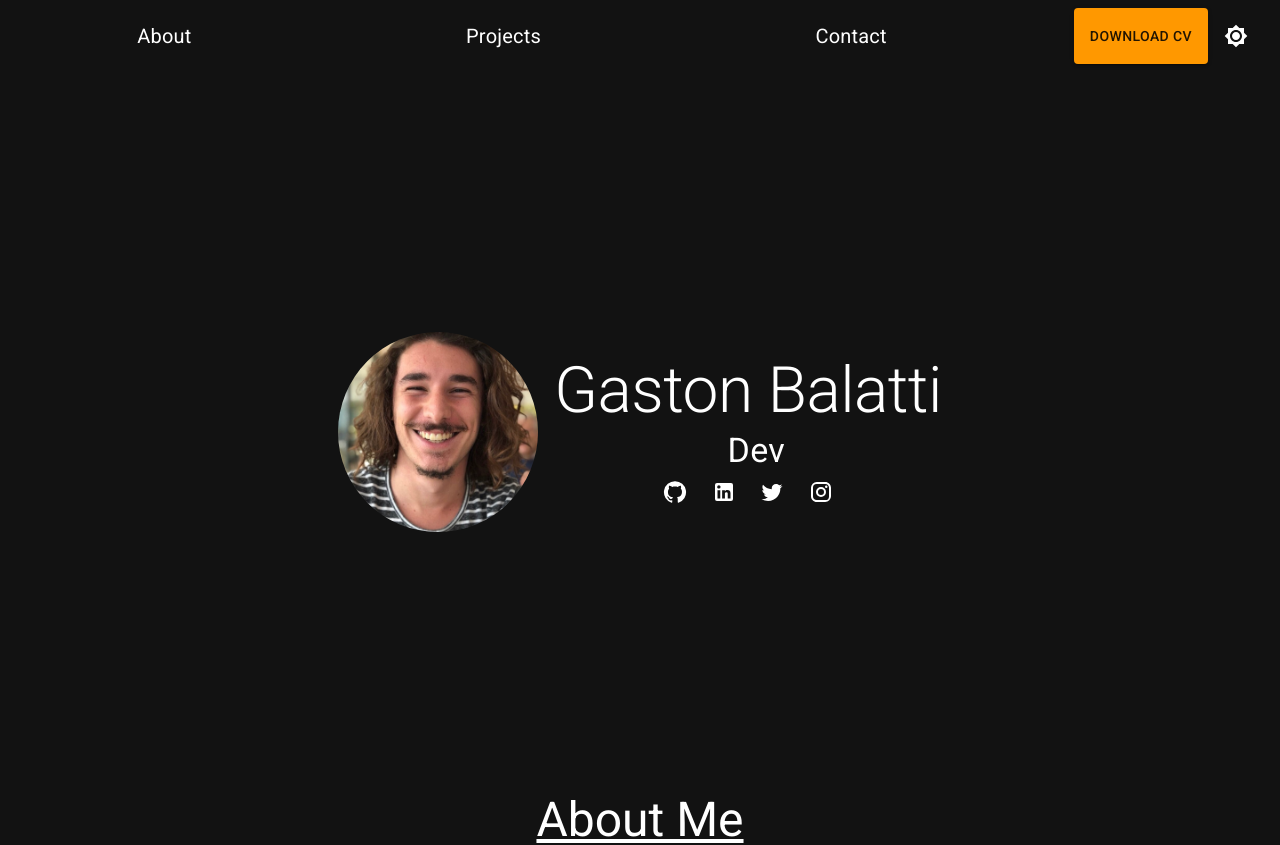
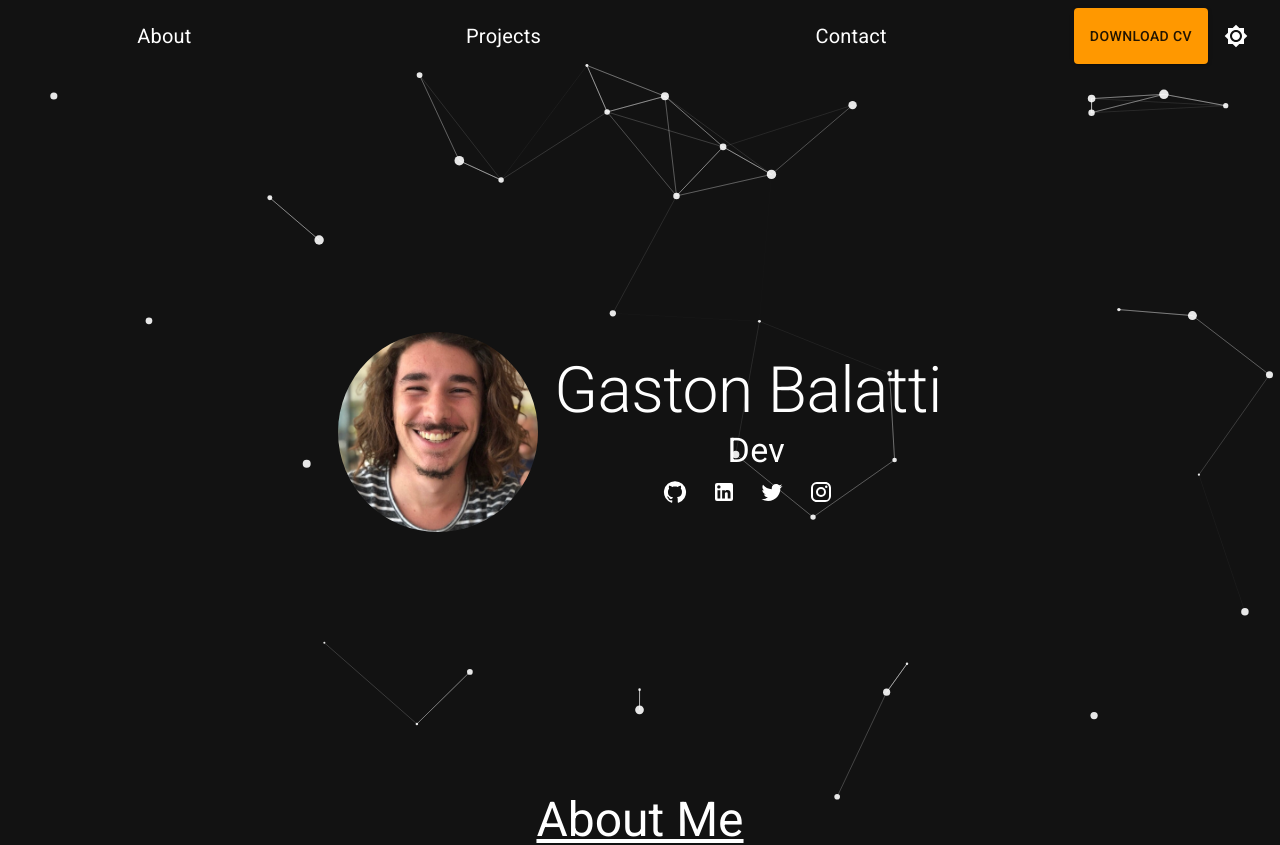
Before and after one commit to GBalatti9/personal-portfolio, a React (Vite) app: page / in a window 1280 px wide. Shown: the top 845 px of the page. Built offline with nearby package versions, Linux system fonts and the light colour scheme.

Commit message:
ParticlesBackground working correctly

```diff
--- a/package.json
+++ b/package.json
@@ -14,6 +14,8 @@
     "@emotion/styled": "^11.11.0",
     "@mui/icons-material": "^5.15.4",
     "@mui/material": "^5.15.4",
+    "@tsparticles/react": "^3.0.0",
+    "@tsparticles/slim": "^3.1.0",
     "react": "^18.2.0",
     "react-dom": "^18.2.0",
     "react-scroll": "^1.9.0",
--- a/src/PorfolioApp.jsx
+++ b/src/PorfolioApp.jsx
@@ -2,12 +2,14 @@
 import { Box } from "@mui/material";
 import { NavBar, ScrollToTopButton } from "./components";
 import { AboutPage, HomePage } from "./pages";
+import { ParticlesBackground } from "./particles/ParticlesBackground";
 
 
 export const PorfolioApp = () => {
 
     return (
         <>
+            <ParticlesBackground />
             <Box sx={{ display: 'flex', flexDirection: 'column', height: '100%' }}>
                 <ScrollToTopButton />
                 <NavBar />
--- /dev/null
+++ b/src/particles/ParticlesBackground.jsx
@@ -0,0 +1,112 @@
+import { useTheme } from "@emotion/react";
+import Particles, { initParticlesEngine } from "@tsparticles/react";
+import { loadSlim } from "@tsparticles/slim";
+import { useEffect, useMemo, useState } from "react";
+
+
+export const ParticlesBackground = () => {
+
+    const theme = useTheme();
+    console.log(theme.palette.primary.main);
+
+    const [init, setInit] = useState(false);
+
+    useEffect(() => {
+        initParticlesEngine(async (engine) => {
+            await loadSlim(engine);
+        }).then(() => {
+            setInit(true);
+        });
+    }, []);
+
+    const particlesLoaded = (container) => {
+        console.log(container);
+    };
+
+    const options = useMemo(
+        () => ({
+            fullScreen: {
+                enable: true,
+                zIndex: -1
+            },
+            background: {
+                color: {
+                    value: theme.palette.primary.main === "#ff9800" ? "black" : "white",
+                },
+            },
+            fpsLimit: 120,
+            interactivity: {
+                events: {
+                    onClick: {
+                        enable: true,
+                        mode: "push",
+                    },
+                    onHover: {
+                        enable: true,
+                        mode: "repulse",
+                    },
+                },
+                modes: {
+                    push: {
+                        quantity: 4,
+                    },
+                    repulse: {
+                        distance: 200,
+                        duration: 0.4,
+                    },
+                },
+            },
+            particles: {
+                color: {
+                    value: theme.palette.primary.main === "#ff9800" ? "#ffffff" : "#000000",
+                },
+                links: {
+                    color: theme.palette.primary.main === "#ff9800" ? "#ffffff" : "#000000",
+                    distance: 150,
+                    enable: true,
+                    opacity: 0.5,
+                    width: 1,
+                },
+                move: {
+                    direction: "none",
+                    enable: true,
+                    outModes: {
+                        default: "bounce",
+                    },
+                    random: false,
+                    speed: 1,
+                    straight: false,
+                },
+                number: {
+                    density: {
+                        enable: true,
+                    },
+                    value: 80,
+                },
+                opacity: {
+                    value: 0.9,
+                },
+                shape: {
+                    type: "circle",
+                },
+                size: {
+                    value: { min: 1, max: 5 },
+                },
+            },
+            detectRetina: true,
+        }),
+        [theme],
+    );
+
+    if (init) {
+        return (
+            <Particles
+                id="tsparticles"
+                particlesLoaded = {particlesLoaded}
+                options={options}
+            />
+        );
+    }
+
+    return <></>;
+}
```
Also changed, not shown: 1 other file (tests, documents, lock files or other folders).
